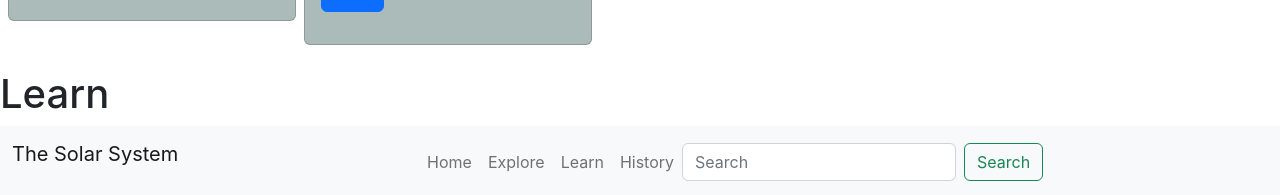
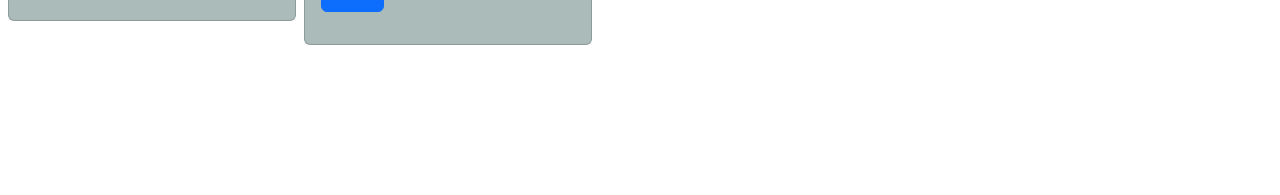
Before and after one commit to keithkiama/phase-2-group-2-nasa-group-project, a React (Create React App) app: page / in a window 1280 px wide. Shown: the part 2153-2348 px from the top of the page. After the commit the page ends 2223 px from the top, so only its background shows below. Built offline with nearby package versions, Linux system fonts and the light colour scheme; data requests are answered from the project's data file.

Commit message:
Fixed render error

```diff
--- a/src/components/App.jsx
+++ b/src/components/App.jsx
@@ -14,8 +14,6 @@ function App() {
     <NavBar />
     <Home />
     <FetchData />
-    <Learn />
-     <NavBar />
     <Routes>
        <Route exact path = "/" element = {<Home/>} />
        <Route exact path = "/" element = {<FetchData />}/>
```
